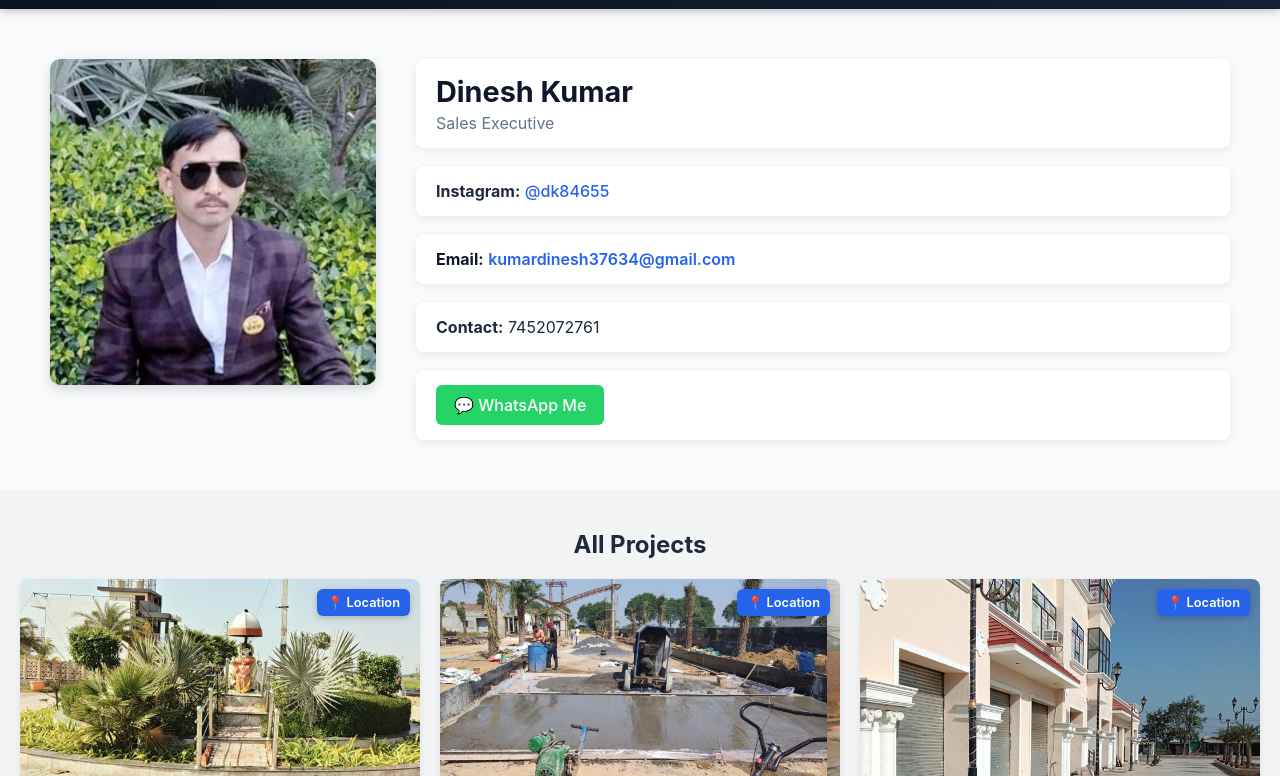
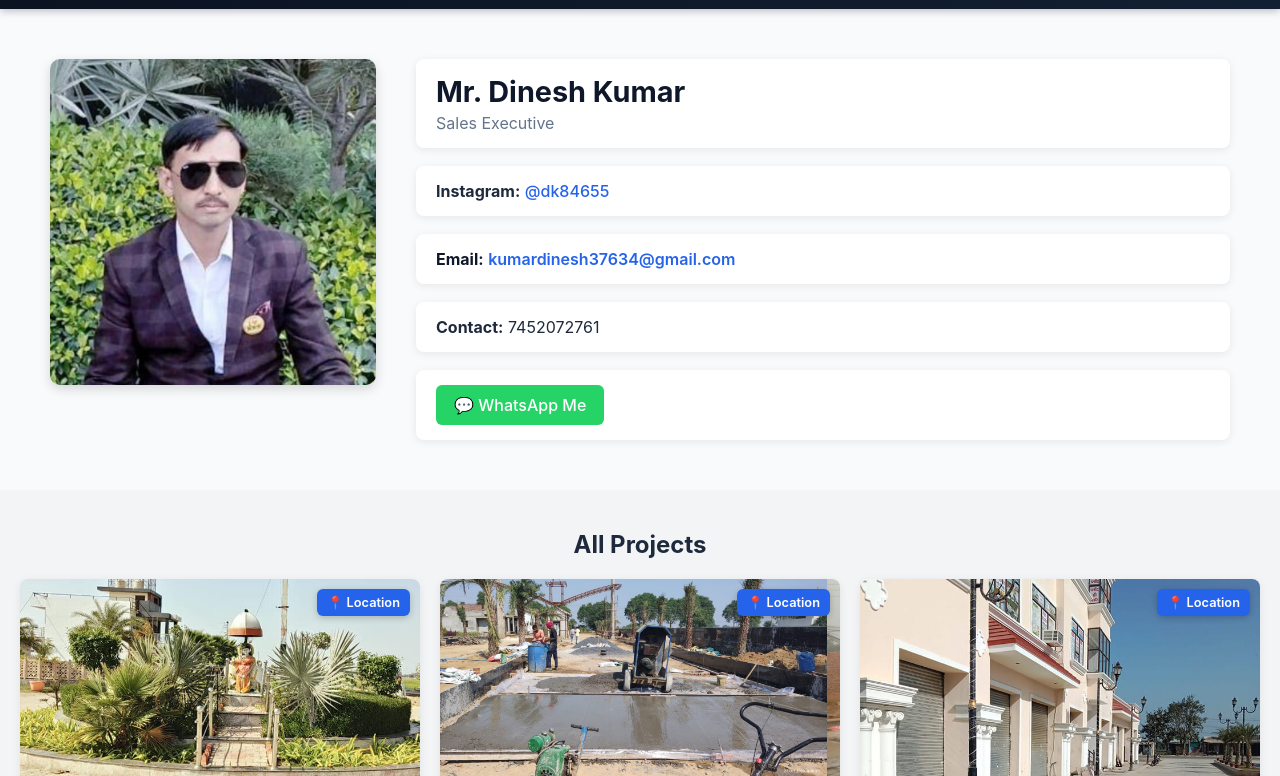
Before and after one commit to manojnarawariya/krsgroupdinesh, a plain HTML site: page index.html in a window 1280 px wide. Shown: the part 55-831 px from the top of the page. Drawn offline with Linux system fonts and the light colour scheme.

Commit message:
Update index.html

```diff
--- a/index.html
+++ b/index.html
@@ -299,7 +299,7 @@
     </div>
     <div class="right">
       <div class="info-box">
-        <h1>Dinesh Kumar</h1>
+        <h1>Mr. Dinesh Kumar</h1>
         <p class="subtitle">Sales Executive</p>
       </div>
       <div class="info-box">
```
